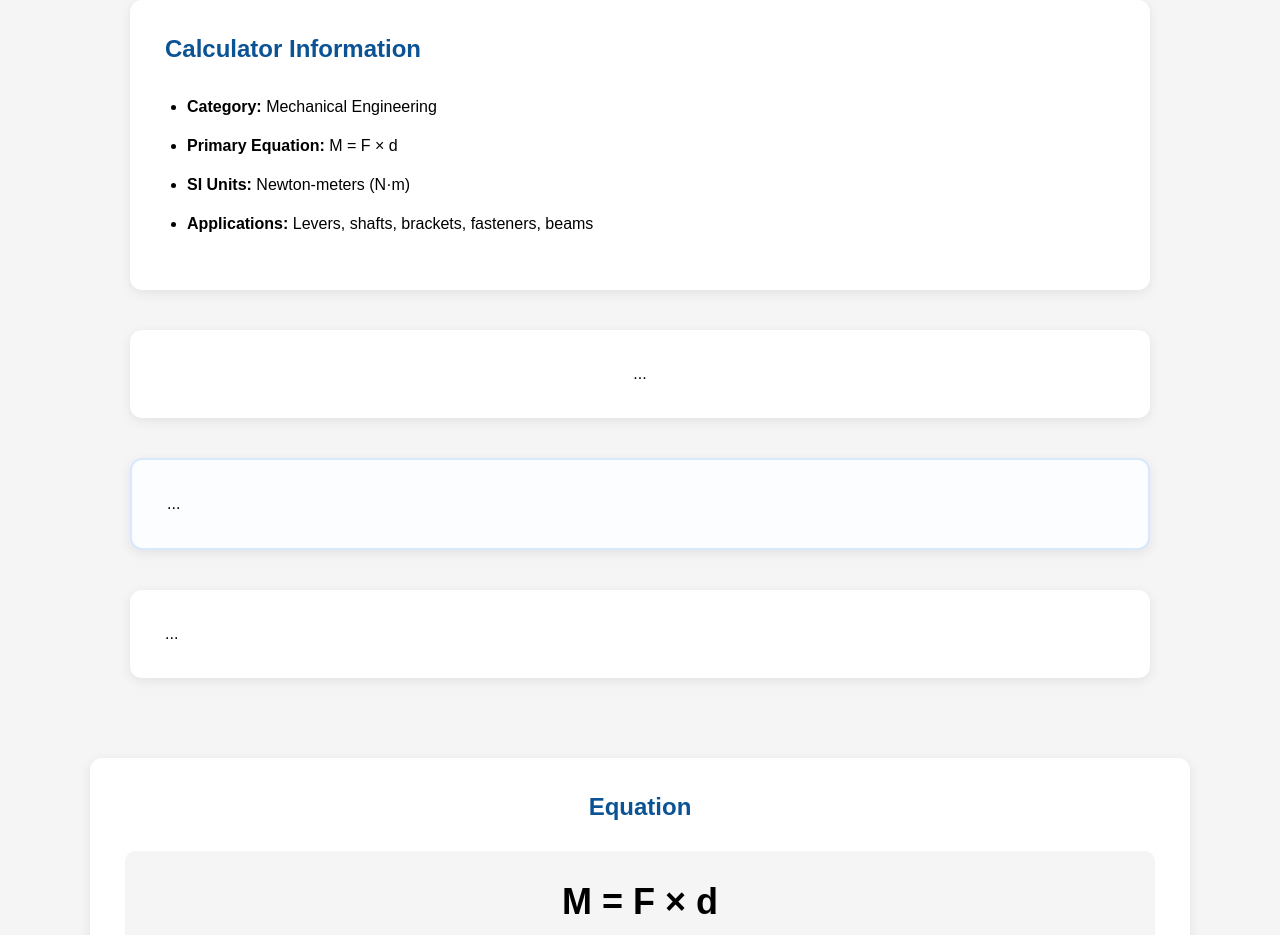
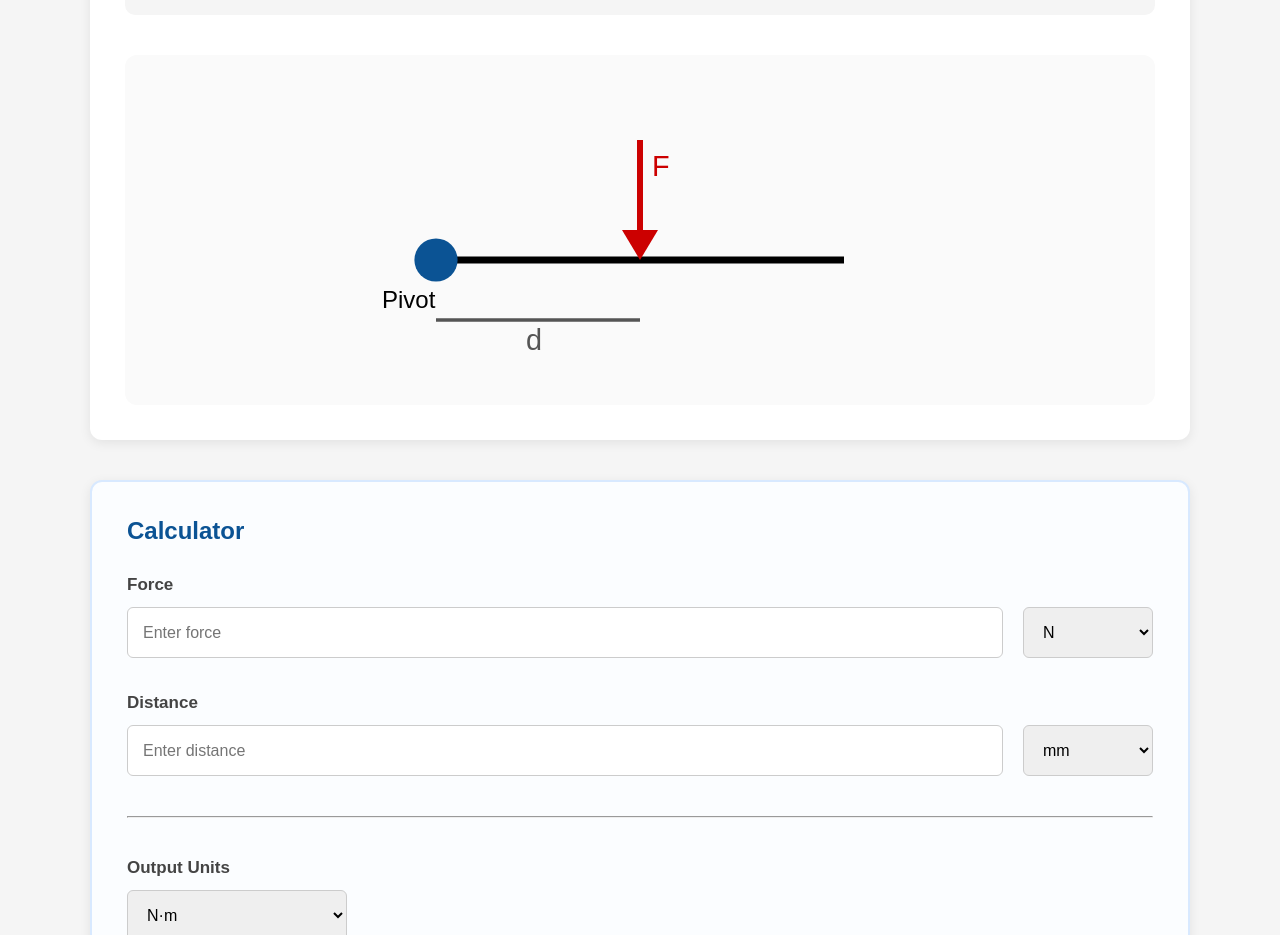
Before and after one commit to laheyengineering-lab/Engineering-Calcs-Pro, a plain HTML site: page calculators/moment.html in a window 1280 px wide. Shown: the part 403-1338 px from the top of the page. Drawn offline with Linux system fonts and the light colour scheme.

Commit message:
v1.2 Clean moment calculator page structure

```diff
--- a/calculators/moment.html
+++ b/calculators/moment.html
@@ -4,6 +4,7 @@
 <head>
 
 <meta charset="UTF-8">
+
 <meta name="viewport" content="width=device-width, initial-scale=1.0">
 
 <title>Moment Calculator | Engineering Calcs Pro</title>
@@ -12,13 +13,17 @@
 
 </head>
 
+
 <body>
 
+
 <div class="container">
+
 
 <a href="../index.html" class="back-link">
     ← Back to Engineering Calcs Pro
 </a>
+
 
 
 <header class="calculator-header">
@@ -31,67 +36,18 @@
     </p>
 
 </header>
-<div class="container">
-
-    <!-- Page title / introduction -->
-    <header class="calculator-header">
-
-        <h1>Moment Calculator</h1>
-
-        <p>
-            Calculate the moment created by a force acting at a distance.
-        </p>
-
-    </header>
 
 
-    <!-- NEW: Calculator Information card -->
-    <section class="content-card">
-
-        <h2>Calculator Information</h2>
-
-        <ul>
-
-            <li><strong>Category:</strong> Mechanical Engineering</li>
-
-            <li><strong>Primary Equation:</strong> M = F × d</li>
-
-            <li><strong>SI Units:</strong> Newton-meters (N·m)</li>
-
-            <li><strong>Applications:</strong> Levers, shafts, brackets, fasteners, beams</li>
-
-        </ul>
-
-    </section>
 
 
-    <!-- Equation card -->
+
+<!-- =========================
+     EQUATION SECTION
+========================= -->
+
+
 <section class="content-card formula-card">
 
-        ...
-
-    </section>
-
-
-    <!-- Calculator card -->
-    <section class="content-card calculator-box">
-
-        ...
-
-    </section>
-
-
-    <!-- Example -->
-    <section class="content-card">
-
-        ...
-
-    </section>
-
-
-</div>
-
-<section class="content-card formula-card">
 
 <h2>Equation</h2>
 
@@ -101,6 +57,7 @@
 M = F × d
 
 </div>
+
 
 
 <div class="engineering-diagram">
@@ -123,6 +80,7 @@
 />
 
 
+
 <!-- Pivot -->
 
 <circle
@@ -131,6 +89,7 @@
 r="18"
 fill="#0b5394"
 />
+
 
 
 <!-- Force Arrow -->
@@ -151,6 +110,7 @@
 />
 
 
+
 <!-- Distance Line -->
 
 <line
@@ -161,6 +121,7 @@
 stroke="#555"
 stroke-width="3"
 />
+
 
 
 <text
@@ -174,6 +135,7 @@
 </text>
 
 
+
 <text
 x="260"
 y="80"
@@ -185,8 +147,9 @@
 </text>
 
 
+
 <text
-    x="55"
+x="35"
 y="190"
 font-size="20">
 
@@ -200,13 +163,27 @@
 
 </div>
 
+
 </section>
 
 
 
+
+
+
+
+<!-- =========================
+     CALCULATOR SECTION
+========================= -->
+
+
 <section class="content-card calculator-box">
 
+
 <h2>Calculator</h2>
+
+
+
 
 <label class="input-label">
 
@@ -214,7 +191,9 @@
 
 </label>
 
+
 <div class="input-row">
+
 
 <input
 id="force"
@@ -222,15 +201,22 @@
 placeholder="Enter force"
 >
 
+
 <select id="forceUnit">
 
 <option>N</option>
+
 <option>kN</option>
+
 <option>lbf</option>
 
 </select>
 
+
 </div>
+
+
+
 
 
 
@@ -240,7 +226,9 @@
 
 </label>
 
+
 <div class="input-row">
+
 
 <input
 id="distance"
@@ -248,21 +236,33 @@
 placeholder="Enter distance"
 >
 
+
 <select id="distanceUnit">
 
 <option>mm</option>
+
 <option>cm</option>
+
 <option>m</option>
+
 <option>in</option>
+
 <option>ft</option>
 
 </select>
+
 
 </div>
 
 
 
-        <hr class="section-divider">
+
+
+
+<hr>
+
+
+
 
 
 
@@ -272,27 +272,42 @@
 
 </label>
 
+
+
 <select
 id="momentUnit"
 class="output-select">
 
+
 <option>N·mm</option>
-        <option>N·m</option>
+
+<option selected>N·m</option>
+
 <option>kN·m</option>
+
 <option>lbf·in</option>
+
 <option>lbf·ft</option>
+
 
 </select>
 
 
 
+
+
+
+
 <div class="button-row">
+
 
 <button onclick="calculateMoment()">
 
 Calculate Moment
 
 </button>
+
+
 
 <button
 class="secondary-button"
@@ -302,7 +317,12 @@
 
 </button>
 
+
 </div>
+
+
+
+
 
 
 
@@ -314,88 +334,156 @@
 
 </div>
 
+
+
+
 </section>
 
 
 
+
+
+
+
+<!-- =========================
+     WORKED EXAMPLE
+========================= -->
+
+
 <section class="content-card">
+
 
 <h2>Worked Example</h2>
 
+
 <div class="example-box">
+
 
 <p>
 Given:
 </p>
 
+
 <p>
 Force = 100 N
 </p>
+
 
 <p>
 Distance = 25 mm
 </p>
 
+
 <p>
 M = 100 × 25
 </p>
 
+
 <p>
+
 <strong>
+
 M = 2500 N·mm
+
 </strong>
+
 </p>
 
+
 </div>
+
 
 </section>
 
 
 
+
+
+
+
+<!-- =========================
+     ENGINEERING NOTES
+========================= -->
+
+
 <section class="content-card">
+
 
 <h2>Engineering Notes</h2>
 
+
 <ul>
+
 
 <li>
 Moment depends on perpendicular distance from the pivot.
 </li>
 
+
 <li>
 Keep units consistent throughout the calculation.
 </li>
+
 
 <li>
 Sign convention depends on the direction of rotation.
 </li>
 
+
 </ul>
+
 
 </section>
 
 
 
+
+
+
+
+<!-- =========================
+     APPLICATIONS
+========================= -->
+
+
 <section class="content-card">
 
+
 <h2>Applications</h2>
+
 
 <ul>
 
 <li>Machine design</li>
+
 <li>Statics problems</li>
+
 <li>Fastener loading</li>
+
 <li>Shaft and lever analysis</li>
 
+
 </ul>
+
 
 </section>
 
 
 
+
+
+
+
+<!-- =========================
+     RELATED CALCULATORS
+========================= -->
+
+
 <section class="content-card">
 
+
 <h2>Related Calculators</h2>
+
 
 <ul>
 
@@ -405,15 +493,26 @@
 
 <li>Stress Calculator (Coming Soon)</li>
 
+
 </ul>
+
 
 </section>
 
 
+
+
+
 </div>
 
+
+
+
+
 <script src="../js/units.js"></script>
+
 <script src="../js/moment.js"></script>
+
 
 
 </body>
```
Lines whose indentation alone changed are shown as unchanged.
